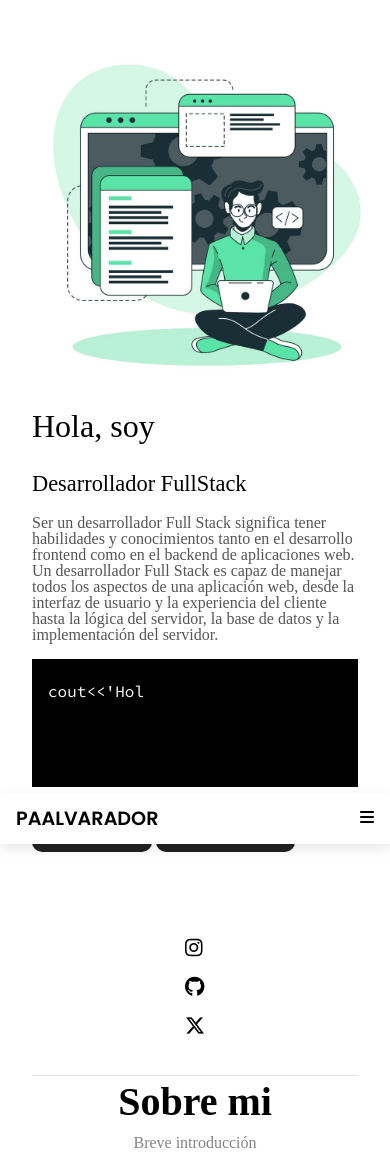
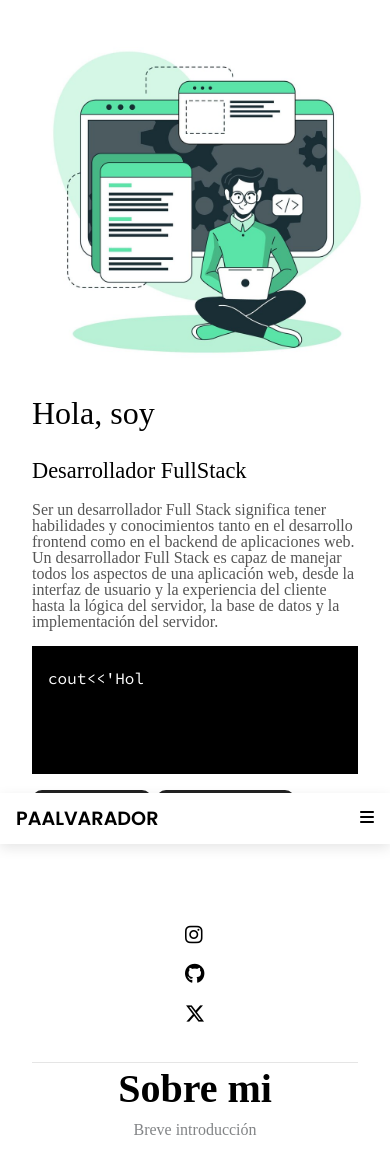
Before and after one commit to paalvarador/django-portafolio-project, a Django app: template portfolio/templates/portfolio/home.html in a window 390 px wide. Shown: the top 1170 px of the page. Run offline with Django 4.2, Linux system fonts and the light colour scheme; the template is opened without the code that fills it: values that come from a table or form of the project are taken from there, others are empty; some libraries are stand-ins or nearby versions.

Commit message:
feat: Arreglando los estilos del profile

```diff
--- a/static/portfolio/css/styles.css
+++ b/static/portfolio/css/styles.css
@@ -165,7 +165,7 @@
     flex-direction: row;
     justify-content: space-evenly;
     align-items: center;
-    padding-top: 1.8rem;
+    padding-top: 4.8rem;
     border-bottom: 1px solid rgba(0, 0, 0, 0.1);
 }
 
@@ -587,6 +587,14 @@
 
 /* Media Queries */
 @media (max-width: 768px){
+    .section_content_profile {
+        padding-top: 1rem;
+    }
+
+    .profile_social_links {
+        flex-direction: row;
+    }
+
     .section_header {
         margin-top: 0.4rem;
     }
```
